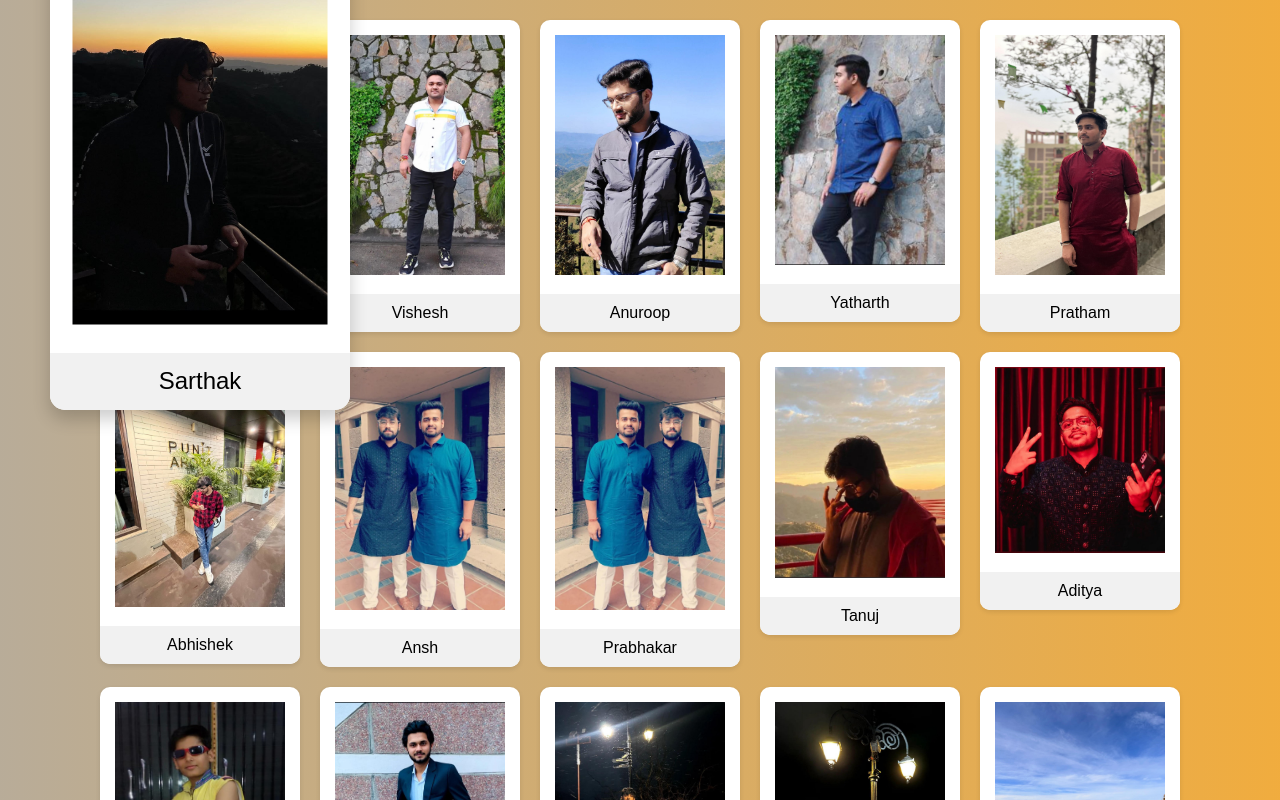
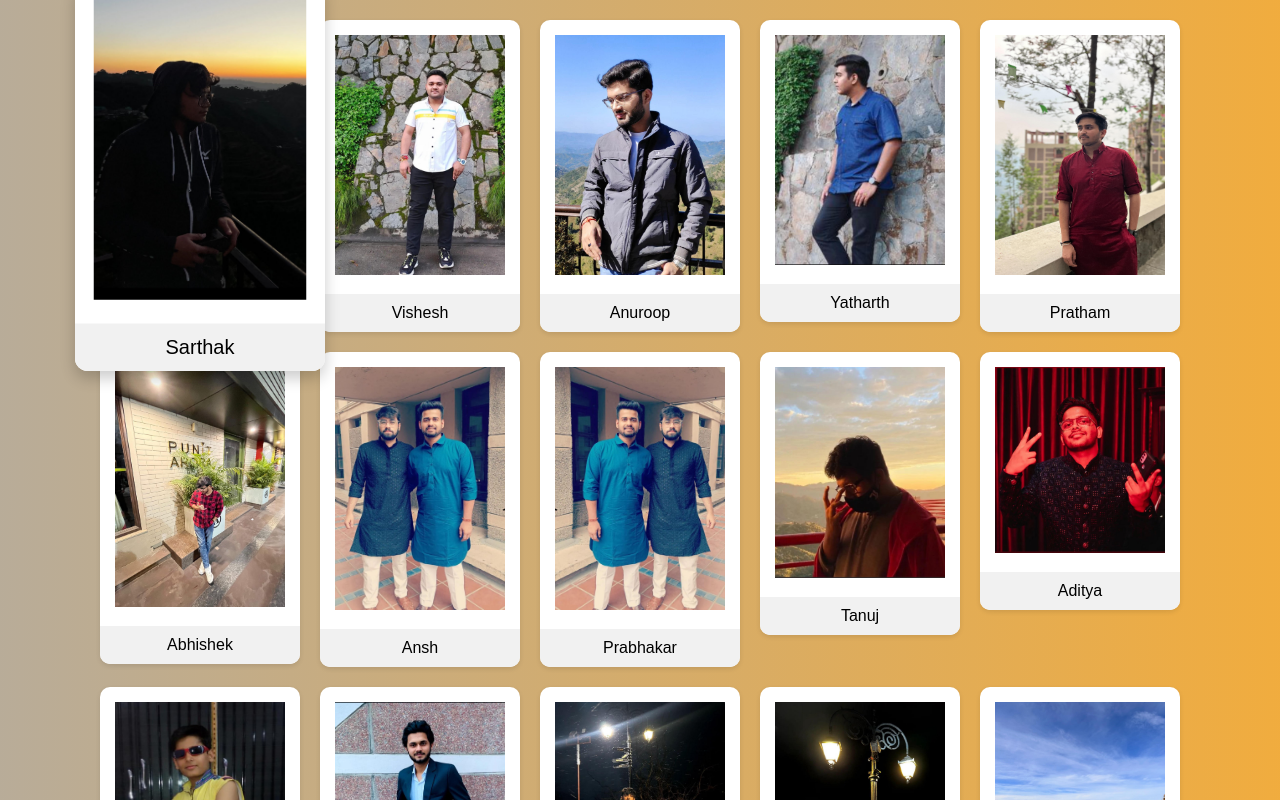
Before and after one commit to Vivekkataria18/invites, a plain HTML site: page list.html in a window 1280 px wide. In both pictures the pointer is over the element 200 px from the left and 176 px from the top of the page. Shown: the top 800 px of the page. Drawn offline with Linux system fonts and the light colour scheme.

Commit message:
Update list.html
Scaled to 1.25

```diff
--- a/list.html
+++ b/list.html
@@ -41,7 +41,7 @@
 
         /* Hover effect */
         .card:hover {
-            transform: scale(1.5); /* Enlarges the card */
+            transform: scale(1.25); /* Enlarges the card */
             box-shadow: 0 6px 12px rgba(0, 0, 0, 0.2); /* Adds a stronger shadow */
         }
 
```
